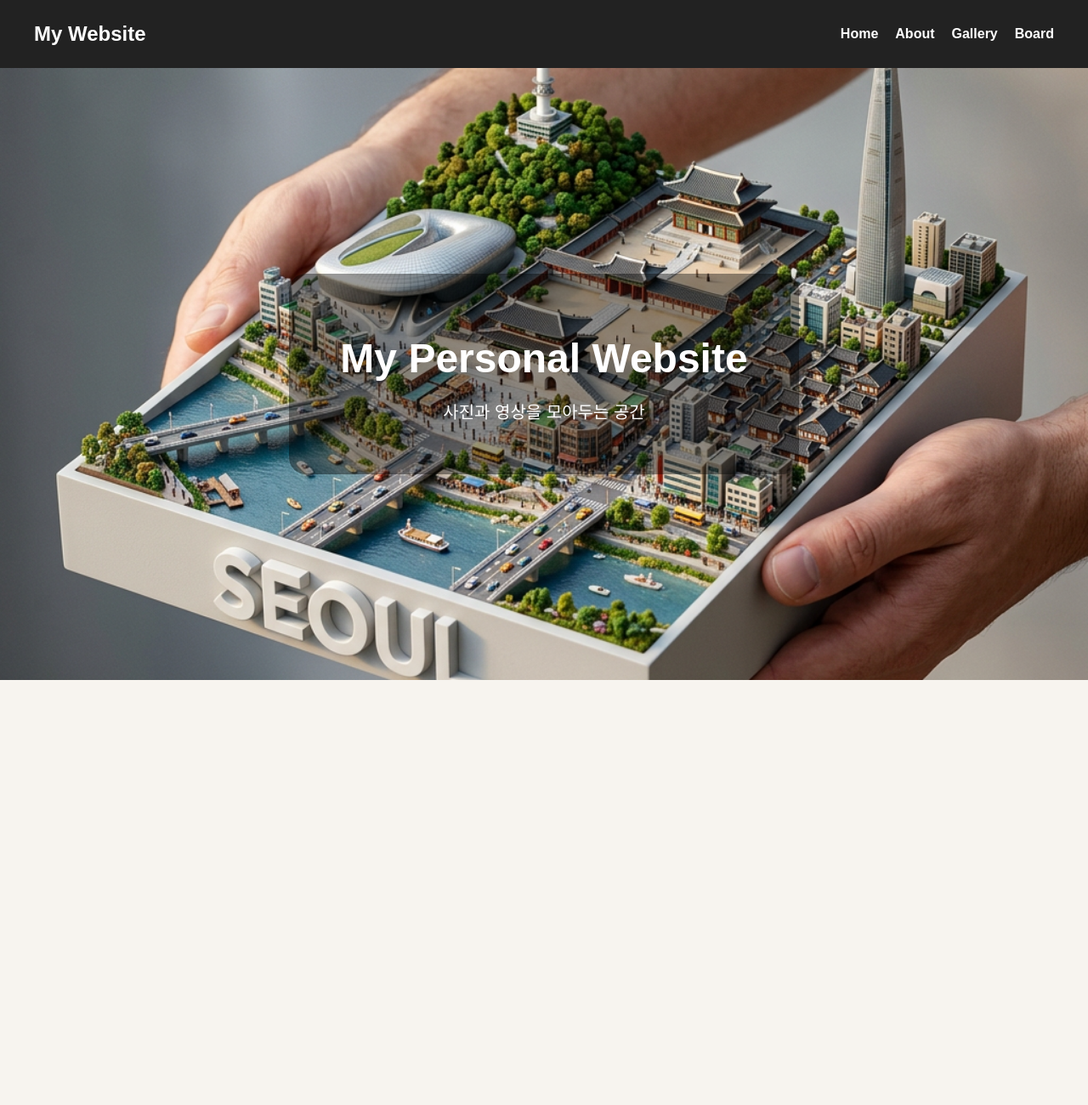
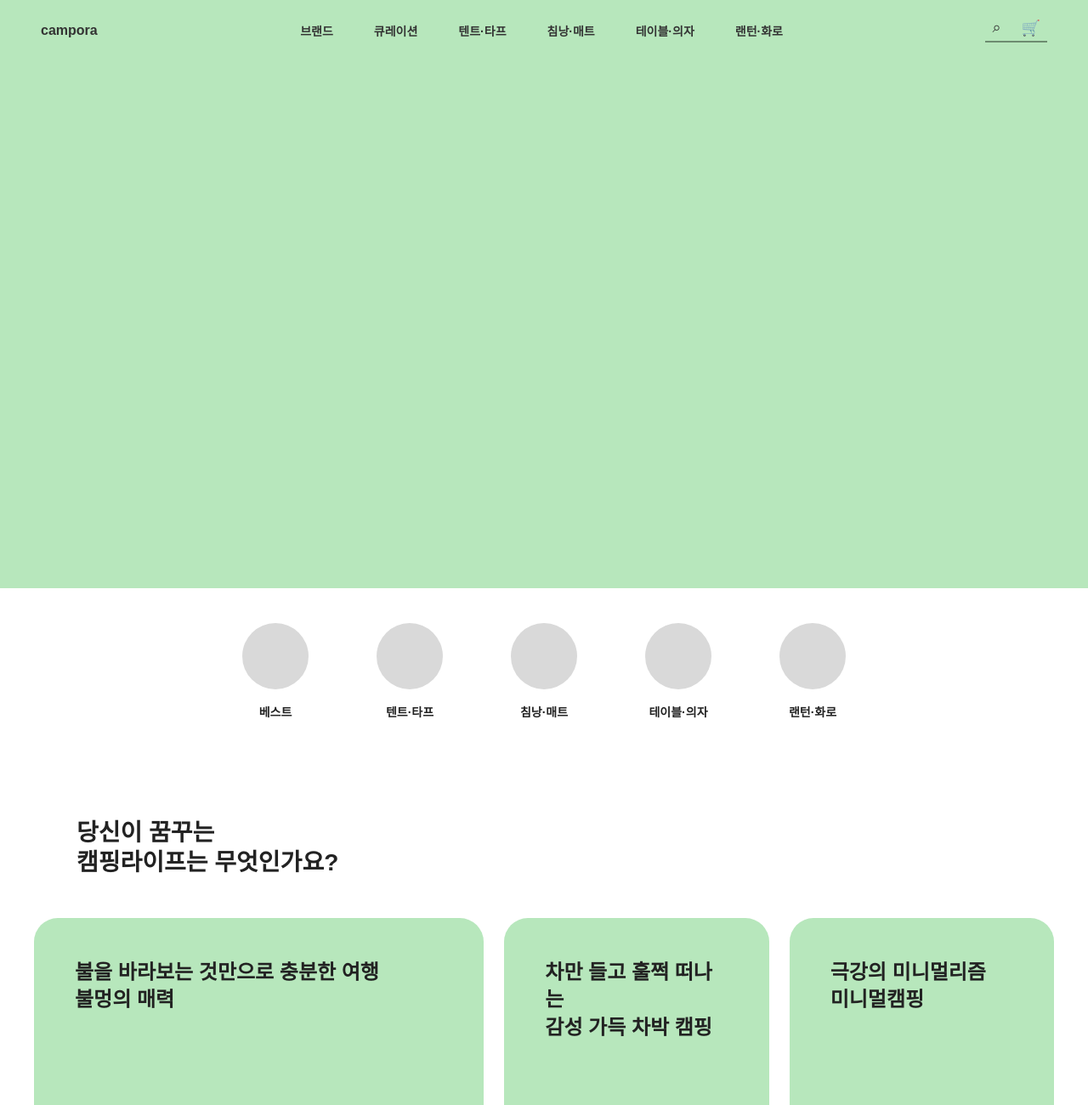
Before and after one commit to jungsk9134-dotcom/my-website, a React (Vite) app: page / in a window 1280 px wide. Shown: the top 1300 px of the page at 85% size. Before the commit the page ends 800 px from the top, so only its background shows below. Built offline with nearby package versions, Linux system fonts and the light colour scheme.

Commit message:
change main page to campora

```diff
--- a/src/components/Header.jsx
+++ b/src/components/Header.jsx
@@ -2,15 +2,22 @@ import { Link } from 'react-router-dom'
 
 function Header() {
   return (
-    <header className="header">
-      <h1>My Website</h1>
+    <header className="campora-header">
+      <Link to="/" className="logo">campora</Link>
 
-      <nav>
-        <Link to="/">Home</Link>
-        <Link to="/about">About</Link>
-        <Link to="/gallery">Gallery</Link>
-        <Link to="/board">Board</Link>
+      <nav className="campora-nav">
+        <Link to="/">브랜드</Link>
+        <Link to="/gallery">큐레이션</Link>
+        <Link to="/gallery">텐트·타프</Link>
+        <Link to="/gallery">침낭·매트</Link>
+        <Link to="/gallery">테이블·의자</Link>
+        <Link to="/board">랜턴·화로</Link>
       </nav>
+
+      <div className="header-icons">
+        <span>⌕</span>
+        <span>🛒</span>
+      </div>
     </header>
   )
 }
--- a/src/index.css
+++ b/src/index.css
@@ -400,3 +400,233 @@ body {
     font-size: 12px;
   }
 }
+.campora-header {
+  width: 100%;
+  height: 72px;
+  padding: 0 48px;
+  background: #b7e7bc;
+  display: flex;
+  align-items: center;
+  justify-content: space-between;
+}
+
+.logo {
+  color: #333;
+  font-size: 16px;
+  font-weight: 700;
+  text-decoration: none;
+}
+
+.campora-nav {
+  display: flex;
+  gap: 48px;
+}
+
+.campora-nav a {
+  color: #333;
+  font-size: 14px;
+  font-weight: 700;
+  text-decoration: none;
+}
+
+.header-icons {
+  display: flex;
+  gap: 24px;
+  border-bottom: 2px solid #6d8c70;
+  padding: 0 8px 4px;
+  font-size: 18px;
+}
+
+.campora-home {
+  background: #fff;
+  color: #222;
+}
+
+.hero-section {
+  height: 620px;
+  background: #b7e7bc;
+}
+
+.category-section {
+  height: 210px;
+  display: flex;
+  justify-content: center;
+  align-items: center;
+  gap: 80px;
+}
+
+.category-item {
+  text-align: center;
+  font-weight: 700;
+  font-size: 14px;
+}
+
+.category-circle {
+  width: 78px;
+  height: 78px;
+  background: #d9d9d9;
+  border-radius: 50%;
+  margin-bottom: 16px;
+}
+
+.lifestyle-section {
+  padding: 60px 38px 90px;
+}
+
+.lifestyle-section h2,
+.review-section h2 {
+  max-width: 1100px;
+  margin: 0 auto 48px;
+  font-size: 28px;
+  line-height: 1.25;
+}
+
+.lifestyle-cards {
+  max-width: 1200px;
+  margin: 0 auto;
+  display: grid;
+  grid-template-columns: 1.7fr 1fr 1fr;
+  gap: 24px;
+}
+
+.life-card {
+  height: 460px;
+  padding: 48px;
+  background: #b7e7bc;
+  border-radius: 28px;
+  display: flex;
+  flex-direction: column;
+  justify-content: space-between;
+}
+
+.life-card h3 {
+  font-size: 24px;
+  line-height: 1.35;
+  margin: 0;
+}
+
+.life-card p {
+  margin: 0 0 8px;
+}
+
+.life-card button {
+  border: none;
+  background: none;
+  font-weight: 700;
+  cursor: pointer;
+}
+
+.review-section {
+  padding: 0 52px 120px;
+}
+
+.review-list {
+  max-width: 1200px;
+  margin: 0 auto;
+  display: grid;
+  grid-template-columns: repeat(4, 1fr);
+  gap: 34px;
+}
+
+.review-card {
+  position: relative;
+  text-align: center;
+}
+
+.review-img {
+  height: 260px;
+  background: #d9d9d9;
+  border-radius: 16px;
+  display: flex;
+  align-items: center;
+  justify-content: center;
+  color: #999;
+}
+
+.product-thumb {
+  width: 72px;
+  height: 72px;
+  background: #b8b8b8;
+  border-radius: 50%;
+  margin: -36px auto 18px;
+}
+
+.review-card h3 {
+  margin: 0 0 16px;
+  font-size: 18px;
+}
+
+.review-card p {
+  margin: 0 0 12px;
+  font-size: 14px;
+}
+
+.review-card small {
+  font-size: 12px;
+}
+
+.brand-section {
+  min-height: 500px;
+  padding: 110px 110px;
+  background: #d9d9d9;
+  display: flex;
+  align-items: flex-end;
+  justify-content: space-between;
+}
+
+.brand-text h2 {
+  font-size: 30px;
+  margin-bottom: 70px;
+}
+
+.brand-text p {
+  max-width: 520px;
+  font-size: 16px;
+  line-height: 1.45;
+}
+
+.brand-btn {
+  background: white;
+  border: none;
+  padding: 14px 24px;
+  font-weight: 700;
+  cursor: pointer;
+}
+
+.campora-footer {
+  height: 220px;
+  background: #555;
+}
+
+@media (max-width: 900px) {
+  .campora-header {
+    padding: 0 20px;
+  }
+
+  .campora-nav {
+    display: none;
+  }
+
+  .hero-section {
+    height: 420px;
+  }
+
+  .category-section {
+    gap: 24px;
+    overflow-x: auto;
+    justify-content: flex-start;
+    padding: 0 24px;
+  }
+
+  .lifestyle-cards,
+  .review-list {
+    grid-template-columns: 1fr;
+  }
+
+  .brand-section {
+    padding: 70px 30px;
+    flex-direction: column;
+    align-items: flex-start;
+    gap: 40px;
+  }
+}
--- a/src/pages/Home.jsx
+++ b/src/pages/Home.jsx
@@ -1,11 +1,85 @@
 function Home() {
   return (
-    <div className="home">
-      <div className="overlay">
-        <h1>My Personal Website</h1>
-        <p>사진과 영상을 모아두는 공간</p>
-      </div>
-    </div>
+    <main className="campora-home">
+      <section className="hero-section"></section>
+
+      <section className="category-section">
+        {['베스트', '텐트·타프', '침낭·매트', '테이블·의자', '랜턴·화로'].map((item) => (
+          <div className="category-item" key={item}>
+            <div className="category-circle"></div>
+            <p>{item}</p>
+          </div>
+        ))}
+      </section>
+
+      <section className="lifestyle-section">
+        <h2>
+          당신이 꿈꾸는<br />
+          캠핑라이프는 무엇인가요?
+        </h2>
+
+        <div className="lifestyle-cards">
+          <div className="life-card big">
+            <h3>불을 바라보는 것만으로 충분한 여행<br />불멍의 매력</h3>
+            <div>
+              <p>text</p>
+              <button>자세히보기 →</button>
+            </div>
+          </div>
+
+          <div className="life-card">
+            <h3>차만 들고 훌쩍 떠나는<br />감성 가득 차박 캠핑</h3>
+            <div>
+              <p>text</p>
+              <button>자세히보기 →</button>
+            </div>
+          </div>
+
+          <div className="life-card">
+            <h3>극강의 미니멀리즘<br />미니멀캠핑</h3>
+            <div>
+              <p>text</p>
+              <button>자세히보기 →</button>
+            </div>
+          </div>
+        </div>
+      </section>
+
+      <section className="review-section">
+        <h2>후기</h2>
+
+        <div className="review-list">
+          {[1, 2, 3, 4].map((item) => (
+            <article className="review-card" key={item}>
+              <div className="review-img">
+                <span>고객리뷰사진</span>
+              </div>
+              <div className="product-thumb"></div>
+              <h3>제품이름</h3>
+              <p>후기 내용<br />후기 내용</p>
+              <small>id**** | ★★★★★ 5.0</small>
+            </article>
+          ))}
+        </div>
+      </section>
+
+      <section className="brand-section">
+        <div className="brand-text">
+          <h2>CAMPORA</h2>
+          <p>
+            Campora는 단순히 캠핑용품을 판매하는 곳이 아닙니다.<br />
+            우리는 자연 속에서의 시간, 그 안에서 느껴지는 쉼과 감성을 더 많은 사람들과 나누고자 시작되었습니다.<br />
+            바쁜 일상에서 벗어나, 불빛 하나에 둘러앉아 나누는 대화,<br />
+            고요한 밤공기와 별빛 아래에서의 휴식.<br />
+            Campora는 그런 순간들을 더 쉽고, 더 편안하게 경험할 수 있도록 돕는 브랜드입니다.
+          </p>
+        </div>
+
+        <button className="brand-btn">브랜드 스토리 보러가기 →</button>
+      </section>
+
+      <footer className="campora-footer"></footer>
+    </main>
   )
 }
 
```
